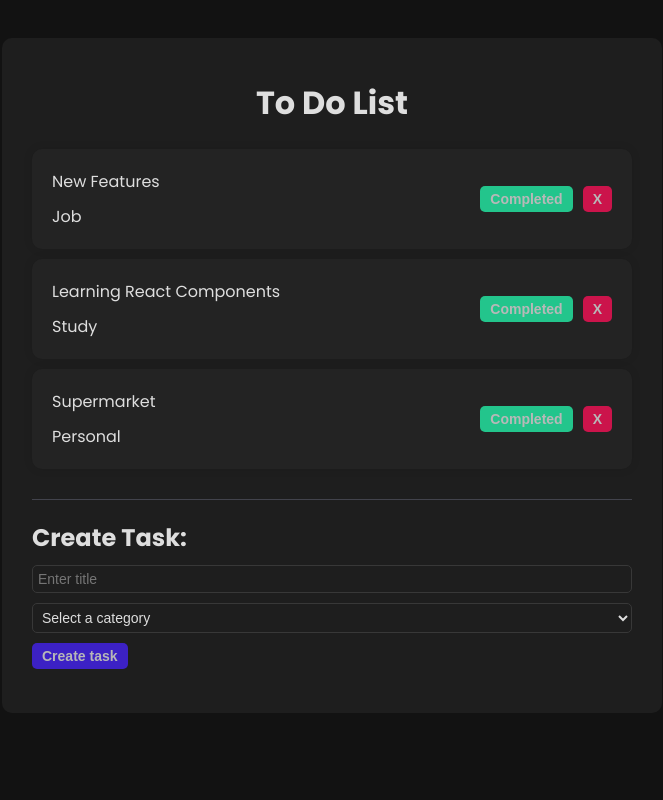
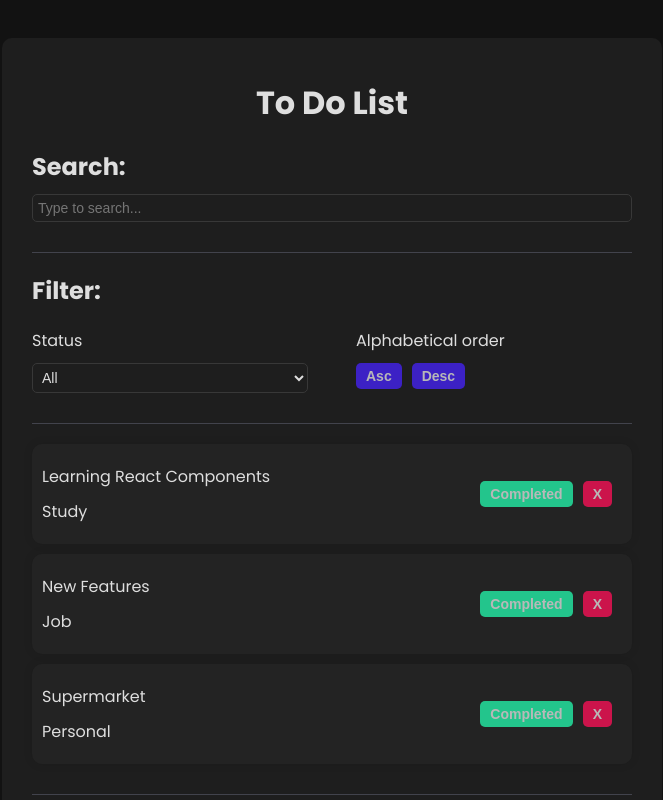
Before and after one commit to jorgeprj/ToDoList-ReactJS, a React (Vite) app: page / in a window 1280 px wide. Shown: the top 800 px of the page, without its empty margins (308-971 px from the left). Built offline with nearby package versions, Linux system fonts and the light colour scheme.

Commit message:
feat: search and filters

```diff
--- a/src/App.css
+++ b/src/App.css
@@ -24,7 +24,7 @@ h2{
 }
 
 p{
-  margin: 10px 10px;
+  margin: 10px 0px;
 }
 
 input{
@@ -88,3 +88,20 @@ input, select{
   color: #dedede;
   font-size: 14px;
 }
+
+.filter,
+.search {
+  border-bottom: 1px solid #42434C;
+  margin-bottom: 20px;
+  padding-bottom: 20px;
+}
+
+.filter-options {
+  display: flex;
+  justify-content: space-between;
+  gap: 3rem;
+}
+
+.filter-options div{
+  flex: 1 1 0
+}
--- a/src/App.jsx
+++ b/src/App.jsx
@@ -3,6 +3,8 @@ import { useState } from 'react'
 import './App.css'
 import Todo from './components/Todo';
 import TodoForm from './components/TodoForm';
+import Search from './components/Search';
+import Filter from './components/Filter';
 
 function App() {
 	const [todos, setTodos] = useState([
@@ -26,6 +28,11 @@ function App() {
 			isCompleted: false
 		}
 	]);
+
+	const [search, setSearch] = useState("");
+
+	const [filter, setFilter] = useState("All");
+	const [sort, setSort] = useState("Asc");
 
 	const addTodo = (title, category) => {
 
@@ -54,11 +61,28 @@ function App() {
         setTodos(newTodos);
 	}
 
+
 	return (
 		<div className='app'>
 			<h1>To Do List</h1>
+			<Search search={search} setSearch={setSearch} />
+			<Filter filter={filter} setFilter={setFilter} setSort={setSort} />
 			<div className='todo-list'>
-				{todos.map((todo) => (
+				{todos
+				.filter((todo) => filter === "All"
+					? true
+					: filter === "Completed"
+					? todo.isCompleted
+					: !todo.isCompleted
+				)
+				.filter((todo) => todo.title.toLowerCase().includes(search.toLowerCase())
+				)
+				.sort((a, b) =>
+					sort === "Asc"
+						? a.title.localeCompare(b.title)
+						: b.title.localeCompare(a.title)
+					)
+				.map((todo) => (
 					<Todo key={todo.id} todo={todo} removeTodo={removeTodo} completeTodo={completeTodo} />
 				))}
 			</div>
--- /dev/null
+++ b/src/components/Filter.jsx
@@ -0,0 +1,24 @@
+const Filter = ({ filter, setFilter, setSort }) => {
+  return (
+    <div className="filter">
+        <h2>Filter:</h2>
+        <div className="filter-options">
+            <div>
+                <p>Status</p>
+                <select value={filter} onChange={(e) => setFilter(e.target.value)}>
+                    <option>All</option>
+                    <option>Incomplete</option>
+                    <option>Completed</option>
+                </select>
+            </div>
+            <div>
+                <p>Alphabetical order</p>
+                <button onClick={() => setSort("Asc")}>Asc</button>
+                <button onClick={() => setSort("Desc")}>Desc</button>
+            </div>
+        </div>
+    </div>
+  )
+}
+
+export default Filter
--- /dev/null
+++ b/src/components/Search.jsx
@@ -0,0 +1,15 @@
+const Search = ({search, setSearch}) => {
+  return (
+    <div className="search">
+        <h2>Search:</h2>
+        <input
+          type="text"
+          value={search}
+          onChange={(e) => setSearch(e.target.value)}
+          placeholder="Type to search..."
+        />
+    </div>
+  )
+}
+
+export default Search
--- a/src/components/TodoForm.jsx
+++ b/src/components/TodoForm.jsx
@@ -1,6 +1,6 @@
 import React, { useState } from 'react'
 
-function TodoForm({ addTodo}) {
+function TodoForm({ addTodo }) {
   const [value, setValue] = useState("");
   const [category, setCategory] = useState("");
 
@@ -13,7 +13,7 @@ function TodoForm({ addTodo}) {
   }
   return (
     <div className='todo-form'>
-      <h2>Create Task:</h2>
+      <h2>Create Task</h2>
       <form onSubmit={handleSubmit}>
         <input type="text" placeholder='Enter title' value={value} onChange={(e) => setValue(e.target.value)} />
         <select value={category} onChange={(e) => setCategory(e.target.value)}>
```
